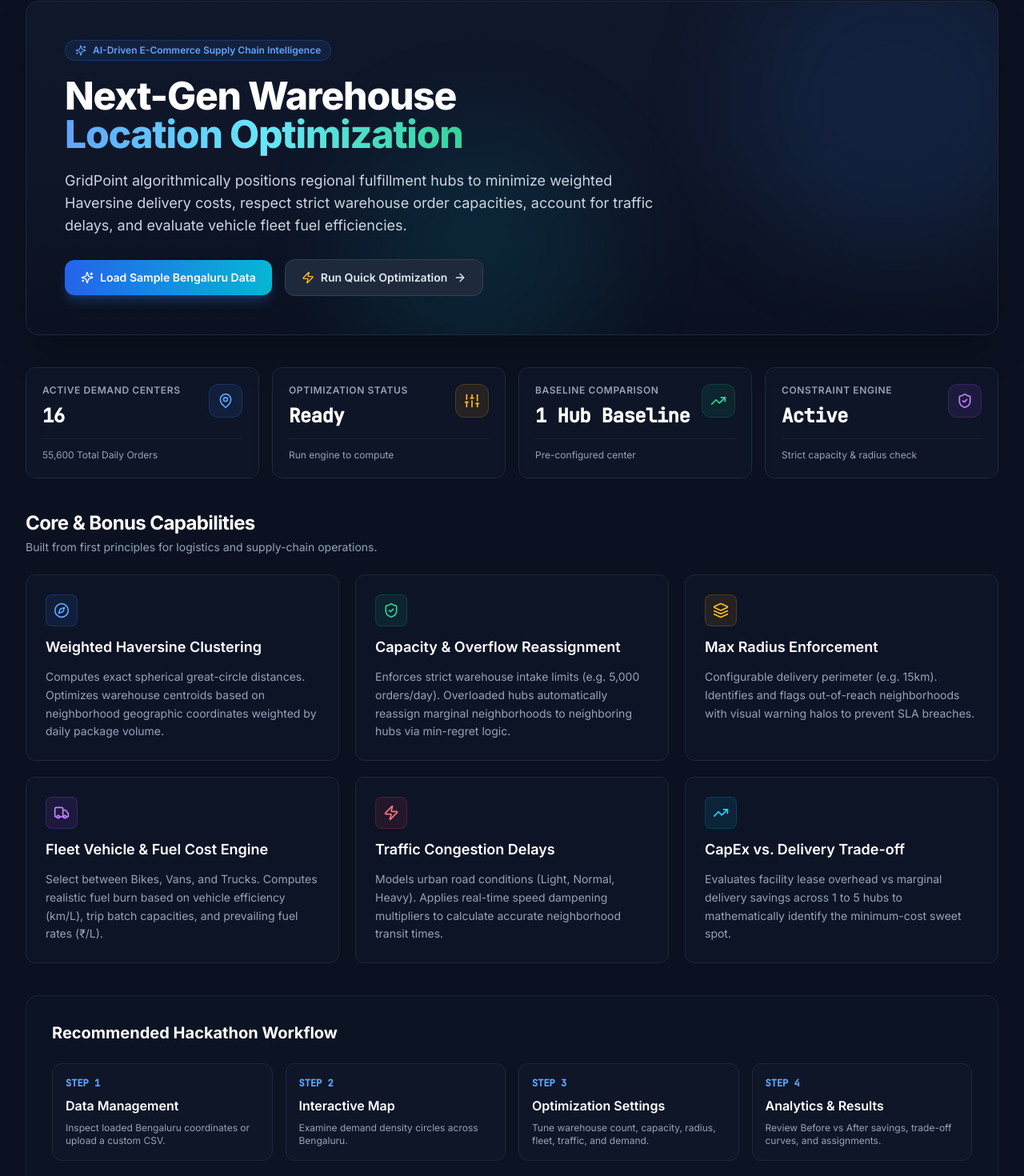
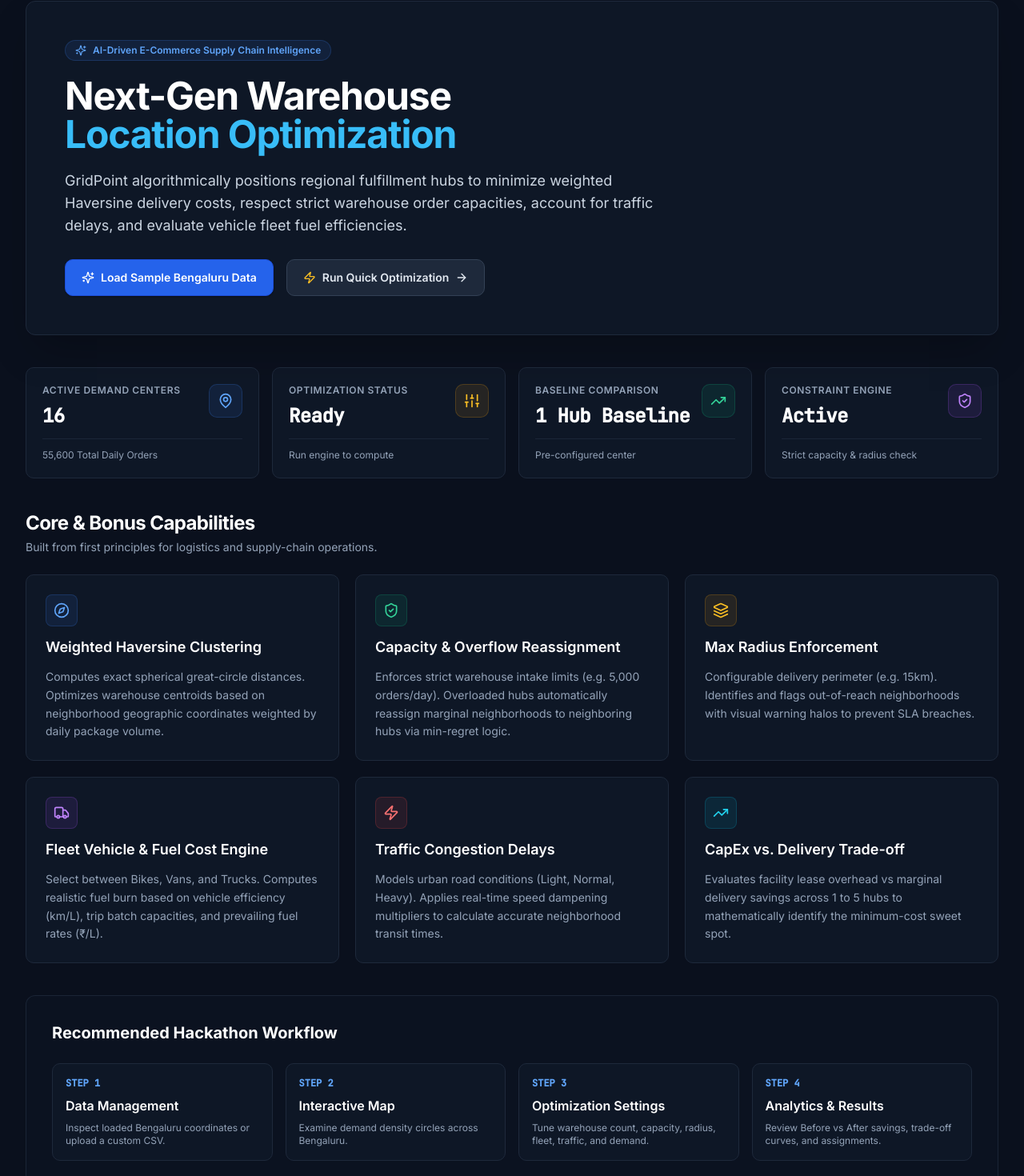
Before and after one commit to poorvihosamani02/gridpoint, a React (Vite) app in the folder frontend/: page / in a window 1280 px wide. Shown: the part 88-1558 px from the top of the page at 80% size. Built offline with nearby package versions, Linux system fonts and the light colour scheme; no server answers.

Commit message:
style: apply clean professional SaaS theme with deep navy, subtle borders, and Inter/Manrope typography

```diff
--- a/frontend/index.html
+++ b/frontend/index.html
@@ -8,7 +8,7 @@
     <!-- Inter Font -->
     <link rel="preconnect" href="https://fonts.googleapis.com">
     <link rel="preconnect" href="https://fonts.gstatic.com" crossorigin>
-    <link href="https://fonts.googleapis.com/css2?family=Inter:wght@300;400;500;600;700;800&family=JetBrains+Mono:wght@400;500&display=swap" rel="stylesheet">
+    <link href="https://fonts.googleapis.com/css2?family=Inter:wght@300;400;500;600;700&family=Manrope:wght@400;500;600;700&family=JetBrains+Mono:wght@400;500&display=swap" rel="stylesheet">
     <!-- Leaflet CSS -->
     <link rel="stylesheet" href="https://unpkg.com/leaflet@1.9.4/dist/leaflet.css" integrity="sha256-p4NxAoJBhIIN+hmNHrzRCf9tD/miZyoHS5obTRR9BMY=" crossorigin="" />
   </head>
--- a/frontend/src/index.css
+++ b/frontend/src/index.css
@@ -3,71 +3,168 @@
 @tailwind utilities;
 
 @layer base {
+  :root {
+    color-scheme: dark;
+  }
+
   body {
     @apply bg-slate-950 text-slate-100 font-sans antialiased;
-    background-color: #0b1120;
+    background-color: #0a101d;
     color: #f8fafc;
     text-rendering: optimizeLegibility;
     -webkit-font-smoothing: antialiased;
     -moz-osx-font-smoothing: grayscale;
+    font-feature-settings: 'cv02', 'cv03', 'cv04', 'cv11';
   }
 }
 
-/* Card design utility: rounded corners, subtle navy border, soft shadow */
-@layer components {
-  .gp-card {
-    @apply bg-slate-900 border border-slate-800 rounded-xl shadow-card transition-colors duration-150;
-  }
-  .gp-card:hover {
-    @apply border-slate-700/80;
-  }
+/* ==========================================================================
+   MINIMAL LOGISTICS SAAS THEME OVERRIDES (Clean, Data-Driven, No Heavy Gradients)
+   ========================================================================== */
+
+/* Neutralize distracting decorative blur orbs */
+.blur-3xl, .blur-2xl {
+  display: none !important;
 }
 
-/* Leaflet map container */
+/* Solid, professional Blue buttons (replace rainbow multi-color gradients) */
+button.bg-gradient-to-r,
+.bg-gradient-to-r.from-brand-600 {
+  background-image: none !important;
+  background-color: #2563eb !important; /* Action Blue */
+  border: 1px solid #1d4ed8 !important;
+  color: #ffffff !important;
+  box-shadow: 0 1px 2px 0 rgba(0, 0, 0, 0.3) !important;
+}
+
+button.bg-gradient-to-r:hover,
+.bg-gradient-to-r.from-brand-600:hover {
+  background-color: #1d4ed8 !important;
+}
+
+/* Clean up hero section: replace heavy multi-color background with solid Deep Navy panel */
+section.bg-gradient-to-b {
+  background-image: none !important;
+  background-color: #0e1726 !important;
+  border: 1px solid #1e293b !important;
+}
+
+/* Replace rainbow gradient text with crisp clean white & subtle blue */
+.bg-gradient-to-r.from-brand-400.via-cyan-300 {
+  background-image: none !important;
+  -webkit-background-clip: unset !important;
+  background-clip: unset !important;
+  color: #38bdf8 !important; /* Crisp Sky Blue */
+}
+
+.bg-gradient-to-r.from-white.via-slate-100 {
+  background-image: none !important;
+  -webkit-background-clip: unset !important;
+  background-clip: unset !important;
+  color: #ffffff !important;
+}
+
+/* Clean, flat executive savings banner (replace dark-green radial gradient) */
+.bg-gradient-to-r.from-emerald-950\/60 {
+  background-image: none !important;
+  background-color: #0e1726 !important;
+  border: 1px solid #1e293b !important;
+}
+
+/* Disable excessive ping animations on status indicators (solid, clean indicators) */
+.animate-ping {
+  display: none !important;
+}
+
+.animate-pulse {
+  animation: none !important;
+  opacity: 1 !important;
+}
+
+/* ==========================================================================
+   CARDS, BORDERS & SHADOWS (Structured, 6-10px Radii, Subtle 1px Dividers)
+   ========================================================================== */
+
+/* Universal SaaS card styling */
+.bg-slate-900\/60,
+.bg-slate-900\/70,
+.bg-slate-900\/80,
+.bg-slate-900\/90 {
+  background-color: #0e1726 !important;
+  border-color: #1e293b !important;
+  backdrop-filter: none !important;
+  -webkit-backdrop-filter: none !important;
+}
+
+header {
+  background-color: #0a101d !important;
+  border-color: #1e293b !important;
+  backdrop-filter: none !important;
+}
+
+/* Clean subtle hover states on data rows & cards */
+.hover\:border-slate-700:hover {
+  border-color: #334155 !important;
+}
+
+/* ==========================================================================
+   LEAFLET MAP & GEOSPATIAL DATA STYLING
+   ========================================================================== */
+
 .leaflet-container {
   width: 100%;
   height: 100%;
-  border-radius: 0.75rem;
+  border-radius: 0.5rem !important; /* 8px SaaS border-radius */
   font-family: inherit;
-  background-color: #0b1120 !important;
+  background-color: #0a101d !important;
 }
 
-/* Crisp dark-navy map tiles filter for a modern, serious geospatial look */
+/* Crisp dark navy map tiles (data-centric CartoDB contrast) */
 .leaflet-tile {
-  filter: brightness(0.65) invert(1) contrast(2.6) hue-rotate(205deg) saturate(0.25) brightness(0.72);
+  filter: brightness(0.62) invert(1) contrast(2.4) hue-rotate(205deg) saturate(0.2) brightness(0.75);
 }
 
-/* Clean, modern popup cards */
+/* Professional data popups */
 .custom-leaflet-popup .leaflet-popup-content-wrapper {
-  background: #0f172a;
-  color: #f8fafc;
-  border: 1px solid #1e293b;
-  border-radius: 0.75rem;
-  box-shadow: 0 10px 25px -5px rgba(2, 6, 23, 0.7), 0 8px 10px -6px rgba(2, 6, 23, 0.5);
-  padding: 0.25rem;
+  background: #0e1726 !important;
+  color: #f8fafc !important;
+  border: 1px solid #1e293b !important;
+  border-radius: 0.5rem !important;
+  box-shadow: 0 10px 20px -3px rgba(0, 0, 0, 0.5) !important;
+  padding: 0.25rem !important;
 }
 
 .custom-leaflet-popup .leaflet-popup-tip {
-  background: #0f172a;
-  border: 1px solid #1e293b;
+  background: #0e1726 !important;
+  border: 1px solid #1e293b !important;
 }
 
-/* Subtle, minimal constraint violation indicator (steady, high-contrast, no distracting movement) */
-.violation-ring {
-  box-shadow: 0 0 0 3px rgba(239, 68, 68, 0.35);
+/* Warehouse Pin Marker (Solid, minimal, no neon glow) */
+.custom-warehouse-pin div {
+  box-shadow: 0 2px 6px rgba(0, 0, 0, 0.4) !important;
 }
 
-/* Minimal, professional scrollbars */
+/* Steady, minimal SLA constraint violation indicator (solid red border, no pulsing ring) */
+.pulse-violation {
+  animation: none !important;
+  stroke: #ef4444 !important;
+  stroke-width: 2px !important;
+}
+
+/* ==========================================================================
+   SCROLLBARS & TABLE UTILITIES
+   ========================================================================== */
+
 ::-webkit-scrollbar {
-  width: 6px;
-  height: 6px;
+  width: 5px;
+  height: 5px;
 }
 ::-webkit-scrollbar-track {
-  background: #0b1120;
+  background: #0a101d;
 }
 ::-webkit-scrollbar-thumb {
   background: #1e293b;
-  border-radius: 3px;
+  border-radius: 2px;
 }
 ::-webkit-scrollbar-thumb:hover {
   background: #334155;
--- a/frontend/tailwind.config.js
+++ b/frontend/tailwind.config.js
@@ -7,7 +7,30 @@
   theme: {
     extend: {
       colors: {
-        // Professional enterprise logistics blues
+        // Deep navy SaaS background & surface hierarchy
+        navy: {
+          950: '#070c18', // Deepest background
+          900: '#0a101d', // Canvas background
+          850: '#0e1726', // Card / panel background
+          800: '#141f36', // Hover / elevated surface
+          700: '#1e293b', // Clean structural 1px borders
+          600: '#334155', // Muted borders / dividers
+        },
+        // Slate mapping to deep navy for seamless component compatibility
+        slate: {
+          950: '#0a101d', // Canvas
+          900: '#0e1726', // Cards & containers
+          850: '#141f36', // Elevated panels
+          800: '#1e293b', // Subtle borders
+          750: '#273549',
+          700: '#334155', // Dividers
+          400: '#94a3b8', // Light gray secondary text
+          300: '#cbd5e1', // Light gray body text
+          200: '#e2e8f0', // Near white
+          100: '#f1f5f9',
+          50: '#f8fafc',  // Clean white
+        },
+        // Primary Blue accent for actions
         brand: {
           50: '#eff6ff',
           100: '#dbeafe',
@@ -15,33 +38,50 @@
           300: '#93c5fd',
           400: '#60a5fa',
           500: '#3b82f6',
-          600: '#2563eb', // Primary action blue
+          600: '#2563eb', // Primary action Blue
           700: '#1d4ed8',
           800: '#1e40af',
           900: '#1e3a8a',
-          950: '#172554',
         },
-        // Serious dark navy palette for cards & backgrounds
-        slate: {
-          700: '#334155',
-          750: '#273549',
-          800: '#1e293b', // Subtle structural card borders
-          850: '#162032', // Elevated component surfaces
-          900: '#0f172a', // Card & panel backgrounds (Deep Navy)
-          950: '#0b1120', // Canvas background (Midnight Navy)
+        // Semantic status colors
+        emerald: {
+          400: '#34d399',
+          500: '#10b981', // Positive savings Green
+          600: '#059669',
+        },
+        amber: {
+          400: '#fbbf24',
+          500: '#f59e0b', // Warning Amber
+          600: '#d97706',
+        },
+        rose: {
+          400: '#f87171',
+          500: '#ef4444', // Error / Violation Red
+          600: '#dc2626',
         }
       },
       fontFamily: {
-        sans: ['Inter', 'system-ui', '-apple-system', 'BlinkMacSystemFont', 'Segoe UI', 'Roboto', 'sans-serif'],
-        mono: ['JetBrains Mono', 'SFMono-Regular', 'Menlo', 'monospace']
+        sans: ['Inter', 'Manrope', 'system-ui', '-apple-system', 'BlinkMacSystemFont', 'sans-serif'],
+        mono: ['JetBrains Mono', 'Menlo', 'monospace']
+      },
+      borderRadius: {
+        // Professional, modern SaaS radii (avoid excessively round corners)
+        'none': '0',
+        'sm': '0.25rem',  // 4px
+        'DEFAULT': '0.375rem', // 6px
+        'md': '0.375rem', // 6px
+        'lg': '0.5rem',   // 8px
+        'xl': '0.625rem', // 10px (Clean card corner)
+        '2xl': '0.75rem', // 12px (Max card radius)
+        '3xl': '0.875rem',
+        'full': '9999px',
       },
       boxShadow: {
-        'soft': '0 4px 20px -2px rgba(2, 6, 23, 0.45)',
-        'card': '0 1px 3px 0 rgba(0, 0, 0, 0.3), 0 1px 2px -1px rgba(0, 0, 0, 0.3)',
-        'modal': '0 20px 25px -5px rgba(0, 0, 0, 0.6), 0 8px 10px -6px rgba(0, 0, 0, 0.6)',
-      },
-      borderRadius: {
-        'card': '0.75rem',
+        // Flat, subtle enterprise shadows (no heavy blur)
+        'subtle': '0 1px 2px 0 rgba(0, 0, 0, 0.25)',
+        'card': '0 1px 3px 0 rgba(0, 0, 0, 0.35), 0 1px 2px -1px rgba(0, 0, 0, 0.25)',
+        'elevated': '0 4px 12px -2px rgba(0, 0, 0, 0.45)',
+        'dropdown': '0 10px 15px -3px rgba(0, 0, 0, 0.5), 0 4px 6px -4px rgba(0, 0, 0, 0.4)',
       }
     },
   },
```
